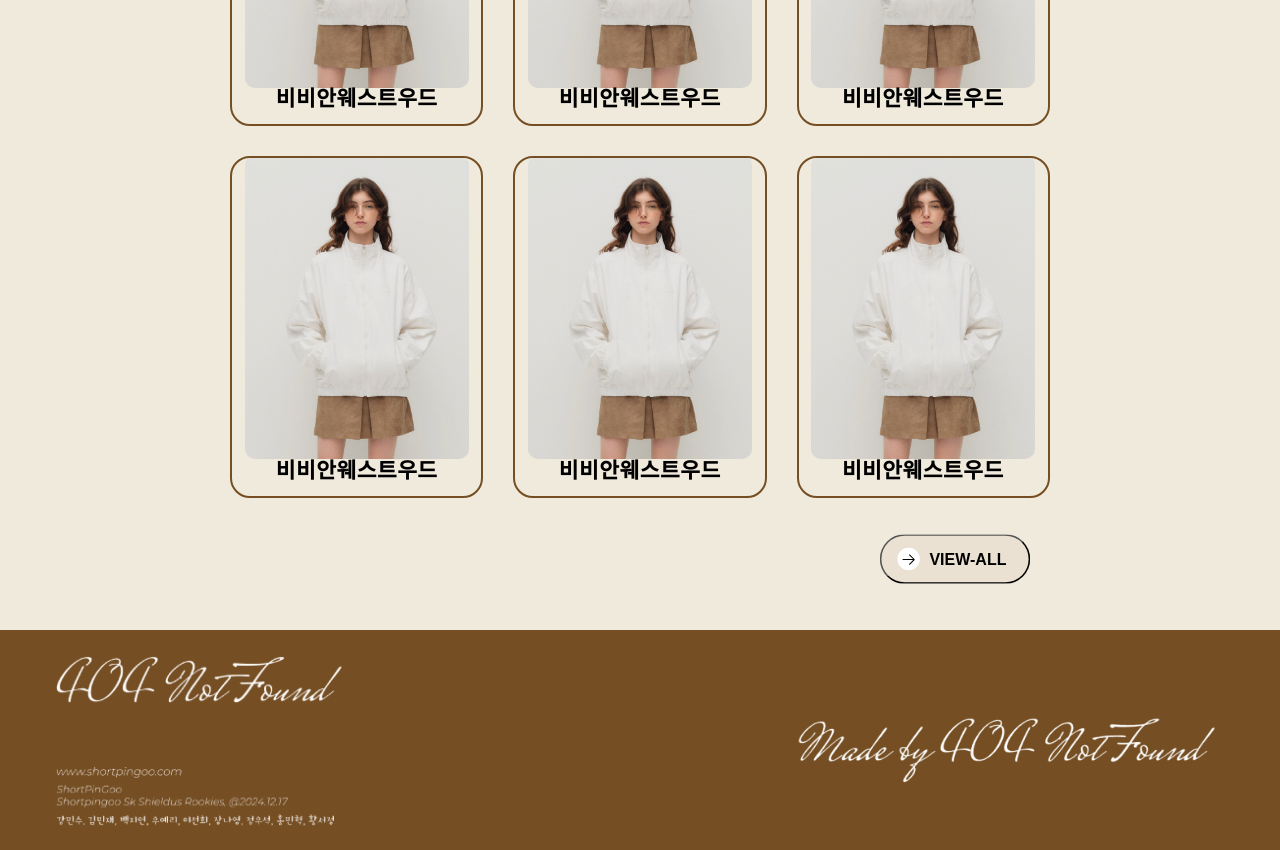
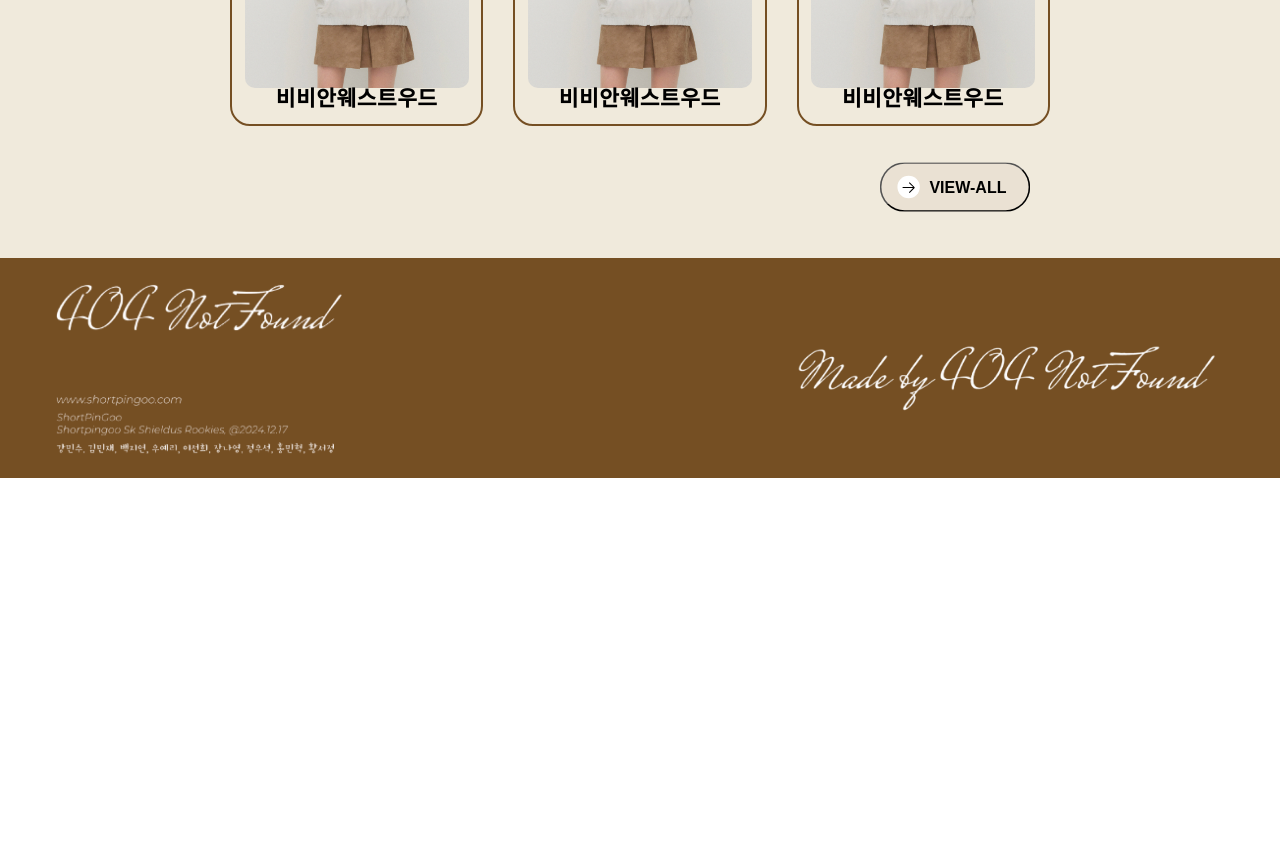
Before and after one commit to SK-Rookies-Final3/FrontEnd, a React (Create React App) app: page / in a window 1280 px wide. Shown: the part 1960-2810 px from the top of the page. After the commit the page ends 2438 px from the top, so only its background shows below. Built offline with nearby package versions, Linux system fonts and the light colour scheme.

Commit message:
fix: RF-42 <메인페이지 회원/비회원 설명멘트 구분>

```diff
--- a/src/component/Home.js
+++ b/src/component/Home.js
@@ -28,6 +28,8 @@ function Home() {
     // 타이핑 effect short
     const [displayedText, setDisplayedText] = useState('');
     const texts = ["당신에게 꼭 맞는 AI 추천 숏폼을 지금 만나보세요!", "Discover AI-recommended shorts tailored just for you!  "];
+    const texts_be = ["사랑받은 아이템으로 맞춘 AI 추천 컬렉션, 지금 만나보세요!", "AI Recommendation Collection Made with Loved Items, Meet It Now!"]
+    const [textSet, setTextSet] = useState(texts);
     const [textIndex, setTextIndex] = useState(0);
     const [charIndex, setCharIndex] = useState(0);
     const [isDeleting, setIsDeleting] = useState(false);
@@ -36,10 +38,18 @@ function Home() {
     // 타이핑 effect product
     const [newDisplayedText, setNewDisplayedText] = useState('');
     const newTexts = ["당신에게 꼭 맞는 AI 추천 상품을 지금 만나보세요!", "Discover AI-recommended products tailored just for you!"];
+    const newTexts_be = ["사랑받은 아이템으로 맞춘 AI 추천 컬렉션, 지금 만나보세요!", "AI Recommendation Collection Made with Loved Items, Meet It Now!"]
+    const [newTextSet, setNewTextSet] = useState(newTexts);
     const [newTextIndex, setNewTextIndex] = useState(0);
     const [newCharIndex, setNewCharIndex] = useState(0);
     const [newIsDeleting, setNewIsDeleting] = useState(false);
     const [isPausedProduct, setIsPausedProduct] = useState(false);
+
+    useEffect(() => {
+        const accessToken = localStorage.getItem('accessToken');
+        setTextSet(accessToken ? texts : texts_be);
+        setNewTextSet(accessToken ? newTexts : newTexts_be);
+    }, []);
 
     const typingEffect = (
         texts, setDisplayedText, charIndex, setCharIndex,
@@ -76,19 +86,19 @@ function Home() {
 
     useEffect(() => {
         return typingEffect(
-            texts, setDisplayedText, charIndex, setCharIndex,
+            textSet, setDisplayedText, charIndex, setCharIndex,
             isDeleting, setIsDeleting, textIndex, setTextIndex,
             isPausedShort, setIsPausedShort
         );
-    }, [charIndex, isDeleting, textIndex, isPausedShort]);
+    }, [charIndex, isDeleting, textIndex, isPausedShort, textSet]);
 
     useEffect(() => {
         return typingEffect(
-            newTexts, setNewDisplayedText, newCharIndex, setNewCharIndex,
+            newTextSet, setNewDisplayedText, newCharIndex, setNewCharIndex,
             newIsDeleting, setNewIsDeleting, newTextIndex, setNewTextIndex,
             isPausedProduct, setIsPausedProduct
         );
-    }, [newCharIndex, newIsDeleting, newTextIndex, isPausedProduct]);
+    }, [newCharIndex, newIsDeleting, newTextIndex, isPausedProduct, newTextSet]);
 
     const handleVideoClick = (url) => {
         setVideoSrc(url);
@@ -221,47 +231,6 @@ function Home() {
                         </div>
                     </div>
 
-                    <div class="card">
-                        <div class="imgBx">
-                            <img src={product} alt="Product" className="image-thumbnail" />
-                        </div>
-                        <div class="contentBx">
-                            <h2>비비안웨스트우드</h2>
-                            <div class="price">
-                                <h3>Price :</h3>
-                                <span>150,000</span>
-                            </div>
-                            <a href="#">Buy Now</a>
-                        </div>
-                    </div>
-
-                    <div class="card">
-                        <div class="imgBx">
-                            <img src={product} alt="Product" className="image-thumbnail" />
-                        </div>
-                        <div class="contentBx">
-                            <h2>비비안웨스트우드</h2>
-                            <div class="price">
-                                <h3>Price :</h3>
-                                <span>150,000</span>
-                            </div>
-                            <a href="#">Buy Now</a>
-                        </div>
-                    </div>
-
-                    <div class="card">
-                        <div class="imgBx">
-                            <img src={product} alt="Product" className="image-thumbnail" />
-                        </div>
-                        <div class="contentBx">
-                            <h2>비비안웨스트우드</h2>
-                            <div class="price">
-                                <h3>Price :</h3>
-                                <span>150,000</span>
-                            </div>
-                            <a href="#">Buy Now</a>
-                        </div>
-                    </div>
                     <button className="view-all-button" onClick={handleViewAllClick}>
                         <span className="button_all_icon-wrapper">
                             <VscArrowRight className="button_all_icon-svg" />
```
